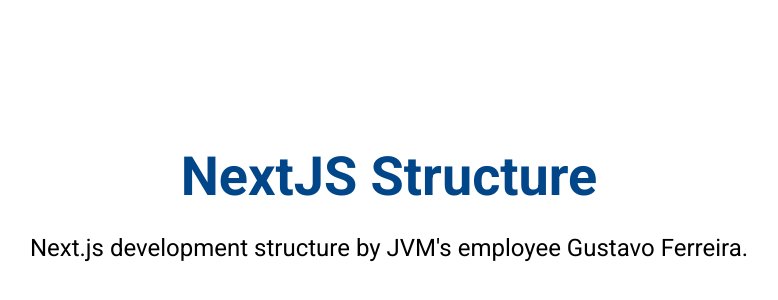
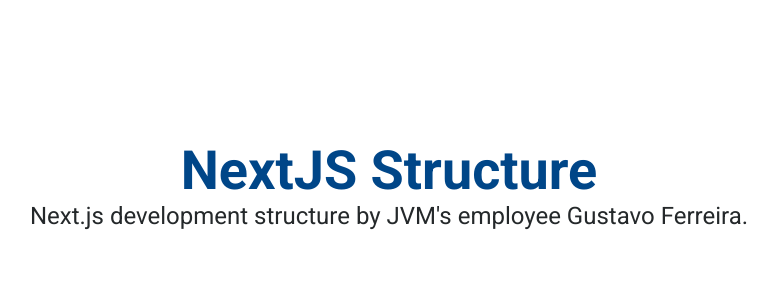
Before and after one commit to GutoFrr/new-jvm, a Next.js app: page / in a window 1280 px wide. Shown: the part 216-516 px from the top of the page, without its empty margins (251-1029 px from the left). Built offline with nearby package versions, Linux system fonts and the light colour scheme.

Commit message:
global styles improvments

```diff
--- a/src/styles/global.ts
+++ b/src/styles/global.ts
@@ -5,11 +5,17 @@
     margin: 0;
     padding: 0;
     box-sizing: border-box;
+
+    ::selection {
+      background: ${props => props.theme.colors.primary};
+      color: ${props => props.theme.colors.background};
+    }
   }
 
   body {
     background: ${props => props.theme.colors.background};
-    color: ${props => props.theme.colors.text};
-    font: 400 16px Roboto, sans-serif;
+    color: ${props => props.theme.colors.blackText};
+    font: 400 16px 'Roboto', sans-serif;
+    overflow: hidden;
   }
 `
--- a/src/styles/pages/Home.ts
+++ b/src/styles/pages/Home.ts
@@ -12,12 +12,9 @@
   h1 {
     font-size: 54px;
     color: ${props => props.theme.colors.primary};
-    margin-top: 40px;
   }
 
   p {
-    margin-top: 24px;
     font-size: 24px;
-    line-height: 32px;
   }
 `
```
